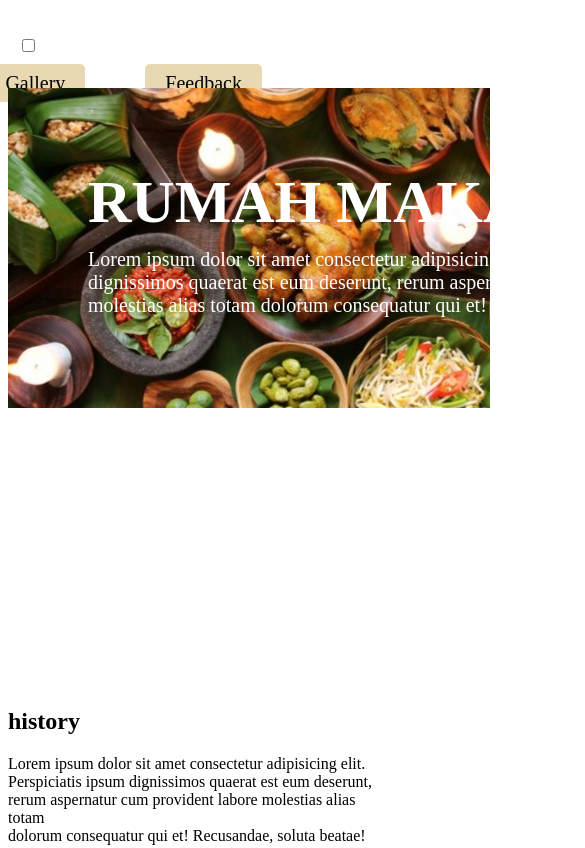
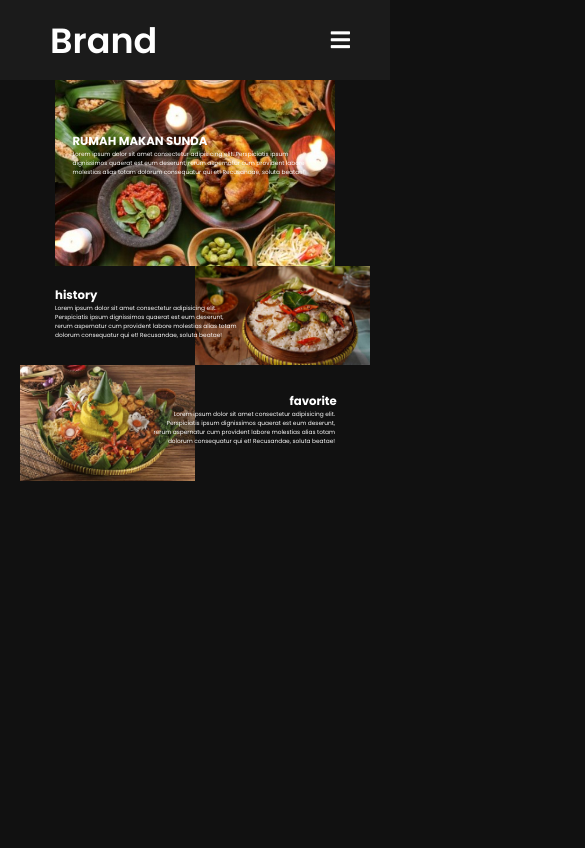
Before and after one commit to regalileo/web-food, a plain HTML site: page index.html in a window 390 px wide. Shown: the top 848 px of the page, 585 px wide, since content can reach past the window. Drawn offline with Linux system fonts and the light colour scheme.

Commit message:
Update style.css

```diff
--- a/style.css
+++ b/style.css
@@ -1,69 +1,206 @@
+@import url('https://fonts.googleapis.com/css?family=Poppins:400,500,600,700&display=swap');
+*{
+  margin: 0;
+  padding: 0;
+  box-sizing: border-box;
+  font-family: 'Poppins', sans-serif;
+}
+body {
+    background-color: #111;
+    margin-top: -40px;
+}
+nav{
+  display: flex;
+  height: 80px;
+  width: 100%;
+  background: #1b1b1b;
+  align-items: center;
+  justify-content: space-between;
+  padding: 0 50px 0 100px;
+  flex-wrap: wrap;
+  position: fixed;
+  margin-top: -80px;
+}
+nav .logo{
+  color: #fff;
+  font-size: 35px;
+  font-weight: 600;
+}
+nav ul{
+  display: flex;
+  flex-wrap: wrap;
+  list-style: none;
+}
+nav ul li{
+  margin: 0 5px;
+}
+nav ul li a{
+  color: #f2f2f2;
+  text-decoration: none;
+  font-size: 18px;
+  font-weight: 500;
+  padding: 8px 15px;
+  border-radius: 5px;
+  letter-spacing: 1px;
+  transition: all 0.3s ease;
+}
+nav ul li a.active,
+nav ul li a:hover{
+  color: #111;
+  background: #fff;
+}
+nav .menu-btn i{
+  color: #fff;
+  font-size: 22px;
+  cursor: pointer;
+  display: none;
+}
+input[type="checkbox"]{
+  display: none;
+}
+@media (max-width: 1000px){
+  nav{
+    padding: 0 40px 0 50px;
+  }
+}
+@media (max-width: 920px) {
+  nav .menu-btn i{
+    display: block;
+  }
+  #click:checked ~ .menu-btn i:before{
+    content: "\f00d";
+  }
+  nav ul{
+    position: fixed;
+    top: 80px;
+    left: -100%;
+    background: #111;
+    height: 100vh;
+    width: 100%;
+    text-align: center;
+    display: block;
+    transition: all 0.3s ease;
+  }
+  #click:checked ~ ul{
+    left: 0;
+  }
+  nav ul li{
+    width: 100%;
+    margin: 40px 0;
+  }
+  nav ul li a{
+    width: 100%;
+    margin-left: -100%;
+    display: block;
+    font-size: 20px;
+    transition: 0.6s cubic-bezier(0.68, -0.55, 0.265, 1.55);
+  }
+  #click:checked ~ ul li a{
+    margin-left: 0px;
+  }
+  nav ul li a.active,
+  nav ul li a:hover{
+    background: none;
+    color: cyan;
+  }
+}
+.content{
+  position: absolute;
+  top: 50%;
+  left: 50%;
+  transform: translate(-50%, -50%);
+  text-align: center;
+  z-index: -1;
+  width: 100%;
+  padding: 0 30px;
+  color: #1b1b1b;
+}
+
 .container {
     width: auto;
-    height: 2200px;
+    height: 600px;
+    margin: 20px;
+    margin-top: 120px;
 }
 
-nav {
-    width: auto;
-    height: 50px;
-    padding: 10px;
-    margin-bottom: 10px;
-    margin-top: 5px;
+.head {
+    position: relative;
+    z-index: -1;
+}
+.imgHead{
+    display: block;
+    margin-left: auto;
+    margin-right: auto;
+    width: 80%;
+    height: 100%;
+
+}
+.head h1{
+    position: absolute;
+    margin-left: 15%;
+    margin-top: 15%;
+    font-size: 3vw;
+    color: white;
+}
+.head p {
+    position: absolute;
+    width: 80%;
+    margin-left: 15%;
+    margin-top: 20%;
+    font-size: 1.5vw;
+    text-align: left;
     color: white;
 }
 
-nav ul {
-    display: flex;
-    align-items: center;
-    justify-content: right;
-    margin-right: 80px;
+
+.history {
+    position: relative;
+    z-index: -1;
 }
-
-nav ul li {
-    list-style-type: none;
-    display: inline-block;
+.history img {
+    height: 100%;
+    width: 50%;
+    margin-left: 100px;
+    float: right;
 }
-
-nav ul li a {
-    text-decoration: none;
-    margin: 30px;
-    padding: 8px 20px;
-    font-size: 20px;
-    color: rgb(0, 0, 0);
-    background-color: rgb(232, 217, 179);
-    border-radius: 5px;
-
-}
-
-nav ul li a:hover {
-    text-decoration: underline;
-}
-
-.head {
-    width: 1300px;
-    height: 600px;
-    margin: auto;
-    position: relative;
-}
-
-.head h1 {
+.history h2{
     position: absolute;
-    left: 80px;
-    top: 40px;
-    font-size: 60px;
+    margin-left: 10%;
+    margin-top: 6%;
+    font-size: 3vw;
     color: white;
 }
-
-.head p {
+.history p {
     position: absolute;
-    left: 80px;
-    top: 140px;
-    font-size: 20px;
+    width: 80%;
+    margin-left: 10%;
+    margin-top: 11%;
+    font-size: 1.5vw;
+    text-align: left;
     color: white;
 }
 
 .fav {
-    width: 100%;
-    height: 600px;
-    margin: auto;
+    position: relative;
+    z-index: -1;
 }
+.fav img {
+    height: 100%;
+    width: 50%;
+}
+.fav h2{
+    position: absolute;
+    margin-left: 77%;
+    margin-top: 8%;
+    font-size: 3vw;
+    color: white;
+}
+.fav p {
+    position: absolute;
+    width: 80%;
+    margin-left: 10%;
+    margin-top: 13%;
+    font-size: 1.5vw;
+    text-align: right;
+    color: white;
+}
```
